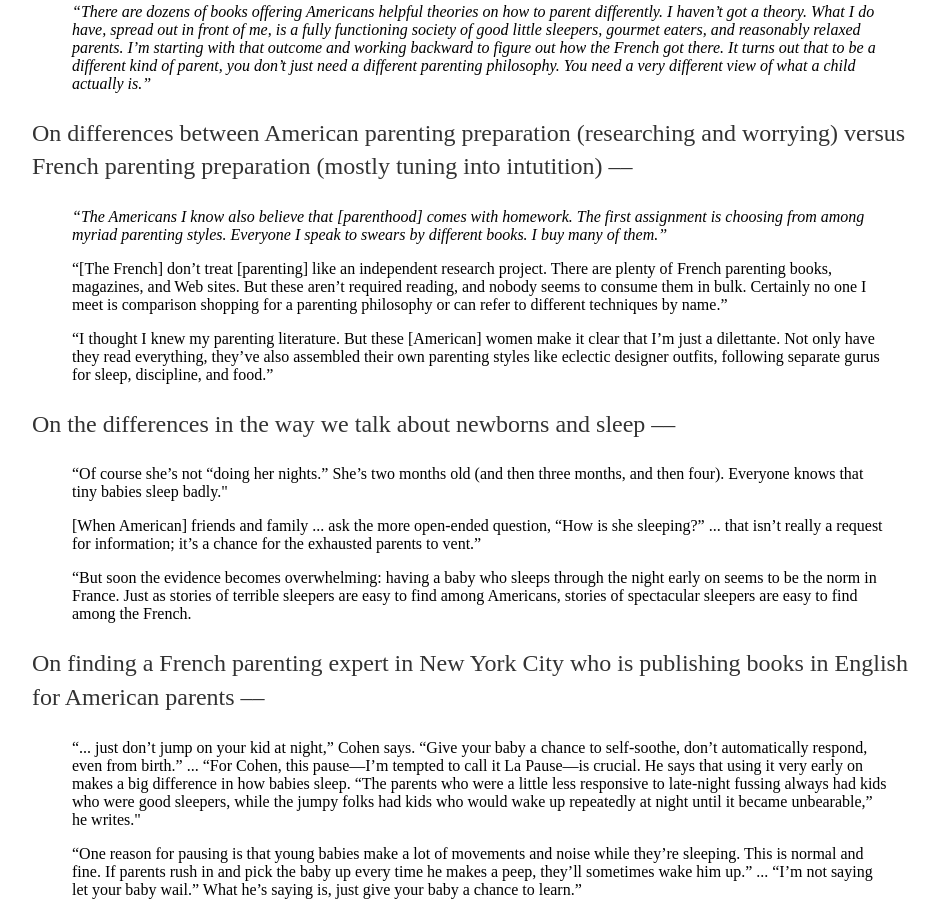
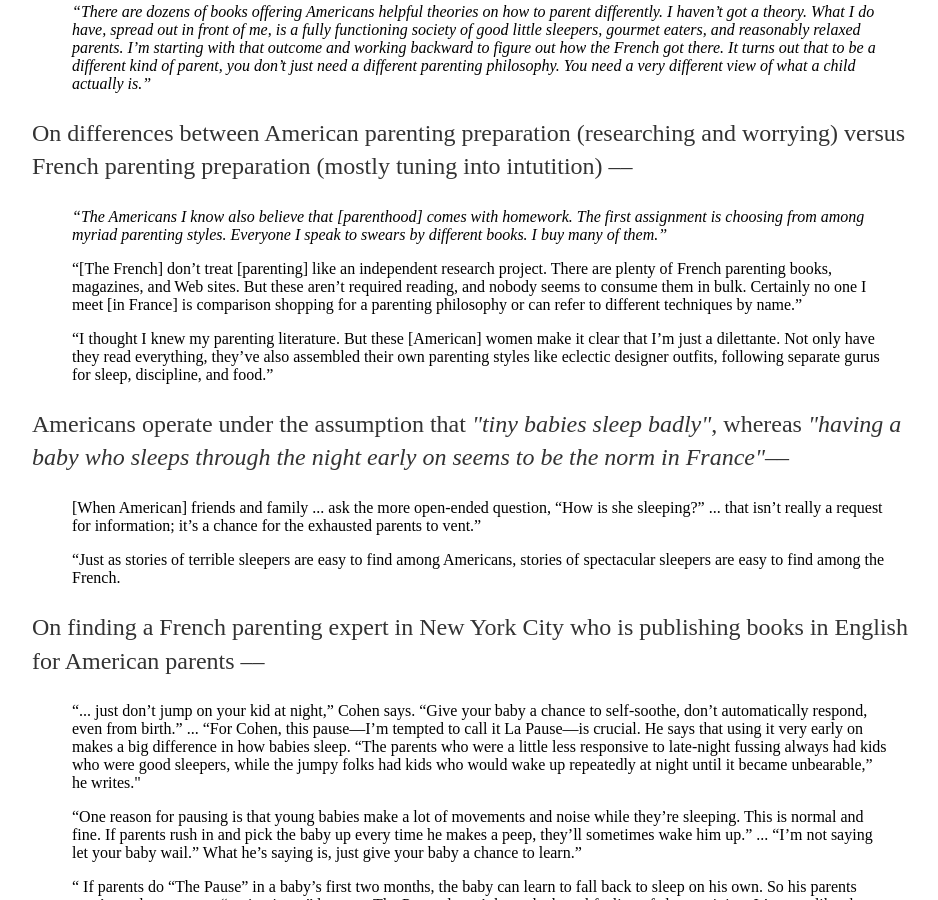
Before and after one commit to hacktheparent/hacktheparent.github.io, a Jekyll site: the page built from posts/bringingupbebe.html, in a window 1280 px wide and 900 px high, scrolled down 836 px. Shown: the whole window, without its empty margins (160-1098 px from the left). Built offline with Jekyll 4.4.1, drawn with Linux system fonts in a browser that asks for light colours.

Commit message:
update bringingupbebe.html

```diff
--- a/posts/bringingupbebe.html
+++ b/posts/bringingupbebe.html
@@ -9,24 +9,24 @@ title: Hack the Parent
   <p>I tell friends to start with this book. It's not preachy or prescriptive, and it's highly entertaining –– American woman marries Englishman, moves to France for reasons, slowly realizes she's raising French children.</p>
   <p>Reading this book made me realize that it's worth learning parenting before you have a kid. Once you have a kid, you're operating on limited sleep and other suboptimal conditions. Your sole job as a new parent is keep child alive. If you wish to pick a parenting philosophy or possibly blend your own, the starting line is actually *not* the starting line –– it's before hello world.</p>
 <p>We took blueprints from this book re: sleeping and eating. We codified our family hierarchy priorities (marraige above all else) and we started to form some other pillars around self-reliance and other personality traits we value.</p>
+
 <p>Here's what the book sets out to do ––</p>
+
 	<blockquote><i>“There are dozens of books offering Americans helpful theories on how to parent differently. I haven’t got a theory. What I do have, spread out in front of me, is a fully functioning society of good little sleepers, gourmet eaters, and reasonably relaxed parents. I’m starting with that outcome and working backward to figure out how the French got there. It turns out that to be a different kind of parent, you don’t just need a different parenting philosophy. You need a very different view of what a child actually is.”</i></blockquote>
 
 <p>On differences between American parenting preparation (researching and worrying) versus French parenting preparation (mostly tuning into intutition) ––</p>
 
 		<blockquote><i>“The Americans I know also believe that [parenthood] comes with homework. The first assignment is choosing from among myriad parenting styles. Everyone I speak to swears by different books. I buy many of them.”</i></blockquote>
 
-		<blockquote>“[The French] don’t treat [parenting] like an independent research project. There are plenty of French parenting books, magazines, and Web sites. But these aren’t required reading, and nobody seems to consume them in bulk. Certainly no one I meet is comparison shopping for a parenting philosophy or can refer to different techniques by name.”</blockquote>
+		<blockquote>“[The French] don’t treat [parenting] like an independent research project. There are plenty of French parenting books, magazines, and Web sites. But these aren’t required reading, and nobody seems to consume them in bulk. Certainly no one I meet [in France] is comparison shopping for a parenting philosophy or can refer to different techniques by name.”</blockquote>
 
 		<blockquote>“I thought I knew my parenting literature. But these [American] women make it clear that I’m just a dilettante. Not only have they read everything, they’ve also assembled their own parenting styles like eclectic designer outfits, following separate gurus for sleep, discipline, and food.”</blockquote>
 
-<p>On the differences in the way we talk about newborns and sleep ––</p>
-
-		<blockquote>“Of course she’s not “doing her nights.” She’s two months old (and then three months, and then four). Everyone knows that tiny babies sleep badly."</blockquote>
+<p>Americans operate under the assumption that <i>"tiny babies sleep badly"</i>, whereas <i>"having a baby who sleeps through the night early on seems to be the norm in France"</i>––</p>
 
 		<blockquote>[When American] friends and family ... ask the more open-ended question, “How is she sleeping?” ... that isn’t really a request for information; it’s a chance for the exhausted parents to vent.”</blockquote>
 
-		<blockquote>“But soon the evidence becomes overwhelming: having a baby who sleeps through the night early on seems to be the norm in France. Just as stories of terrible sleepers are easy to find among Americans, stories of spectacular sleepers are easy to find among the French.</blockquote>
+		<blockquote>“Just as stories of terrible sleepers are easy to find among Americans, stories of spectacular sleepers are easy to find among the French.</blockquote>
 
 <p>On finding a French parenting expert in New York City who is publishing books in English for American parents ––</p>
 
```
